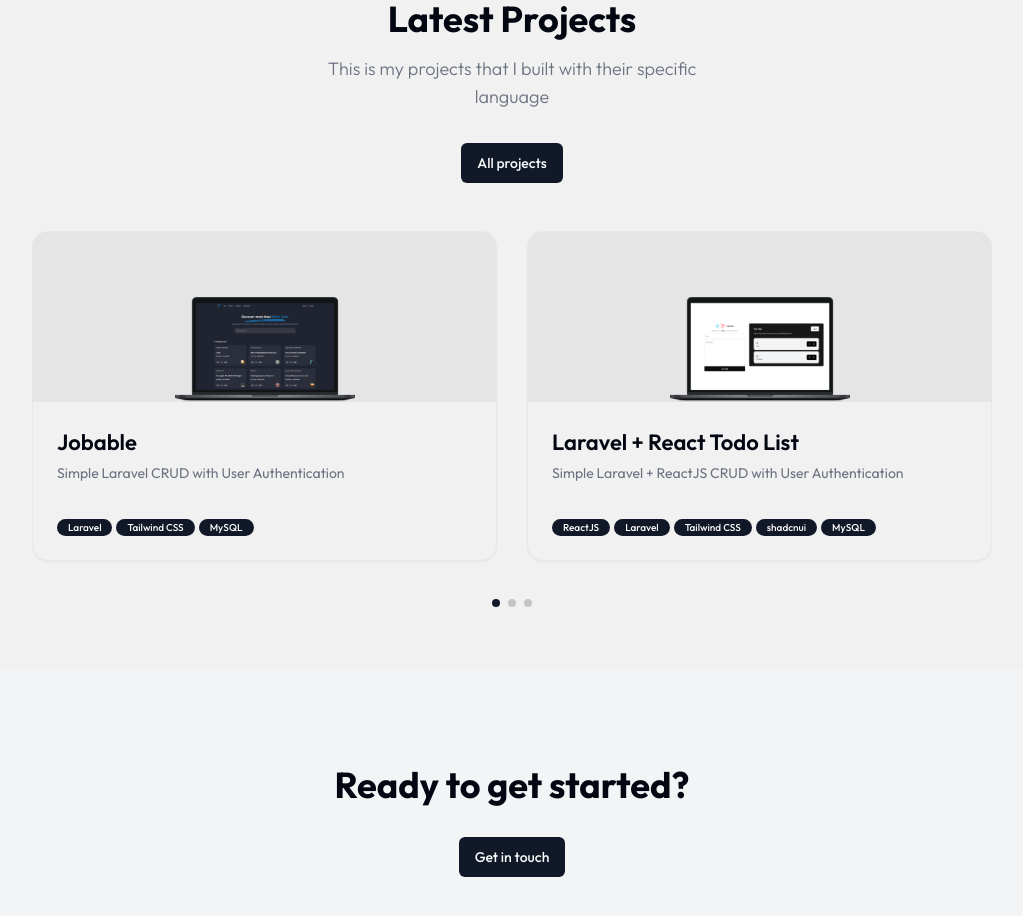
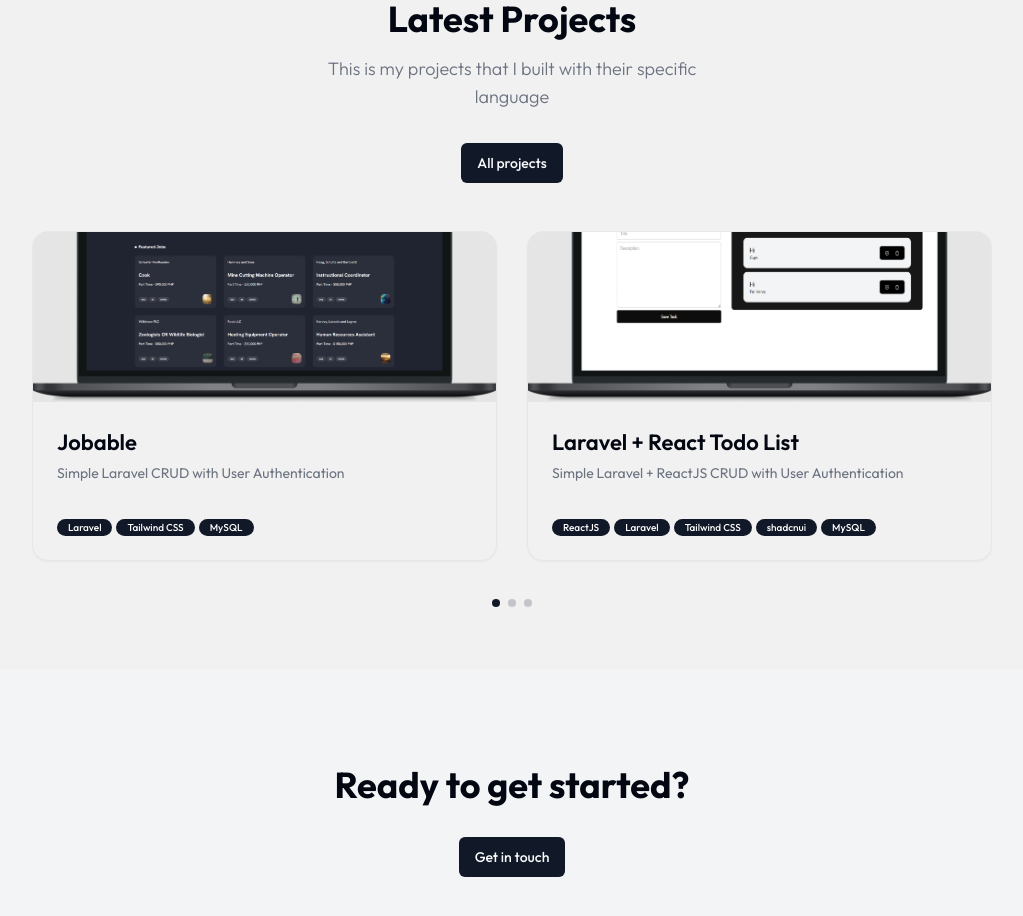
Before and after one commit to henwijames/my-portfolio, a Next.js app: page / in a window 1280 px wide. Shown: the part 1800-2716 px from the top of the page, without its empty margins (128-1151 px from the left). Built offline with nearby package versions, Linux system fonts and the light colour scheme.

Commit message:
fix image warning

```diff
--- a/components/About.jsx
+++ b/components/About.jsx
@@ -196,6 +196,7 @@ const About = () => {
             <Me
               containerStyles="w-[505px] h-[505px] relative"
               imgSrc="/hero/ako.png"
+              sizes={505}
             />
           </div>
           {/* Tabs */}
--- a/components/ProjectCard.jsx
+++ b/components/ProjectCard.jsx
@@ -11,13 +11,14 @@ const ProjectCard = ({ project }) => {
         {/* Image */}
         <div className="relative w-full h-[170px] flex items-center justify-center bg-black/5 dark:bg-secondary/40 overflow-hidden">
           <Image
-            className="absolute bottom-0 shadow-2x xl:w-[230px] w-[180px] cursor-pointer group-hover:scale-105 transition-all duration-200"
+            className="absolute bottom-0 w-auto h-auto shadow-2x cursor-pointer group-hover:scale-105 transition-all duration-200"
             src={project.image}
-            width={230}
-            height={245}
-            alt=""
+            width={190}
+            height={285}
+            alt="projects"
             priority
           />
+
           {/* buttons */}
           <div className="flex gap-x-4">
             {project.link && project.link !== "/" && (
```
